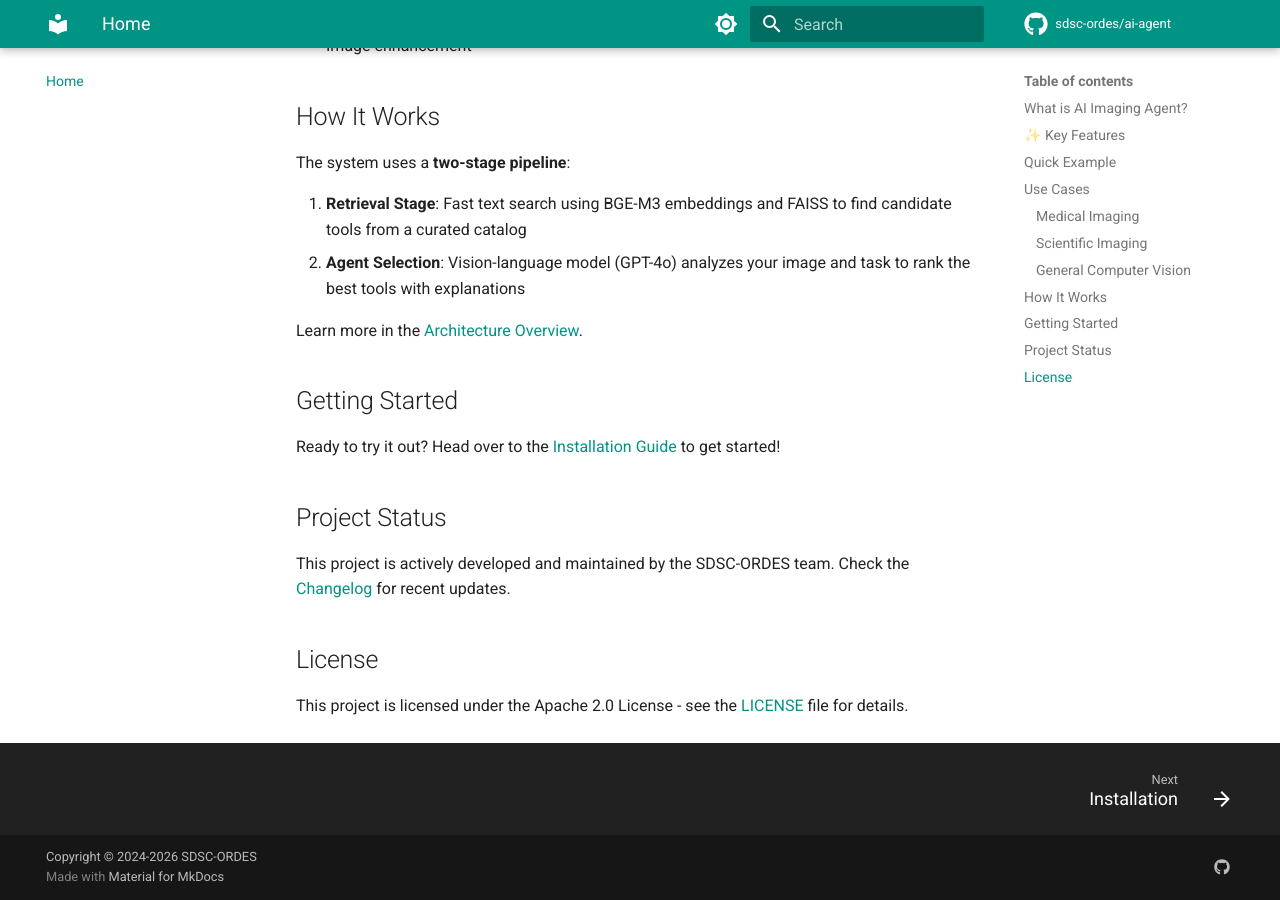
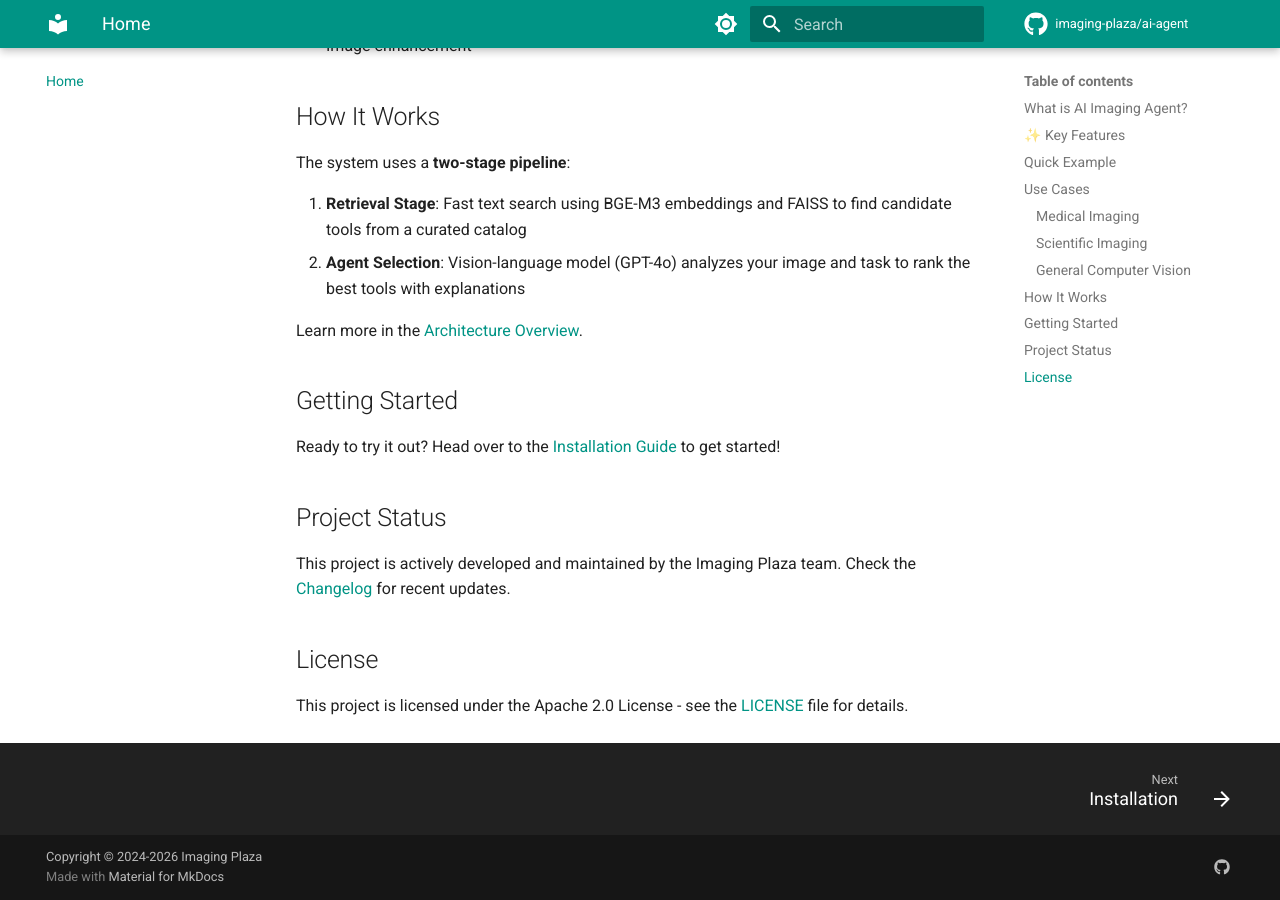
Before and after one commit to Imaging-Plaza/ai-agent, an MkDocs documentation site: the page built from docs/index.md, in a window 1280 px wide and 900 px high, scrolled down 1844 px. Built offline with MkDocs 1.6.1 and Material for MkDocs 9.7.7, drawn with Linux system fonts in a browser that asks for light colours; comment, search, counter and statistics services are not loaded.

Commit message:
renamed to imaging-plaza

```diff
--- a/docs/index.md
+++ b/docs/index.md
@@ -3,7 +3,7 @@
 **An intelligent RAG + AI agent system that helps users discover the right imaging software for their images and tasks.**
 
 [![Python 3.10+](https://img.shields.io/badge/python-3.10+-blue.svg)](https://www.python.org/downloads/)
-[![License: Apache 2.0](https://img.shields.io/badge/License-Apache%202.0-blue.svg)](https://github.com/sdsc-ordes/ai-agent/blob/main/LICENSE)
+[![License: Apache 2.0](https://img.shields.io/badge/License-Apache%202.0-blue.svg)](https://github.com/imaging-plaza/ai-agent/blob/main/LICENSE)
 
 ---
 
@@ -70,8 +70,8 @@ Ready to try it out? Head over to the [Installation Guide](getting-started/insta
 
 ## Project Status
 
-This project is actively developed and maintained by the SDSC-ORDES team. Check the [Changelog](reference/changelog.md) for recent updates.
+This project is actively developed and maintained by the Imaging Plaza team. Check the [Changelog](reference/changelog.md) for recent updates.
 
 ## License
 
-This project is licensed under the Apache 2.0 License - see the [LICENSE](https://github.com/sdsc-ordes/ai-agent/blob/main/LICENSE) file for details.
+This project is licensed under the Apache 2.0 License - see the [LICENSE](https://github.com/imaging-plaza/ai-agent/blob/main/LICENSE) file for details.
--- a/mkdocs.yml
+++ b/mkdocs.yml
@@ -1,10 +1,10 @@
 site_name: AI Imaging Agent
 site_description: Intelligent RAG + AI agent for discovering imaging software
-site_author: SDSC-ORDES
-site_url: https://sdsc-ordes.github.io/ai-agent/
+site_author: Imaging Plaza
+site_url: https://imaging-plaza.github.io/ai-agent/
 
-repo_name: sdsc-ordes/ai-agent
-repo_url: https://github.com/sdsc-ordes/ai-agent
+repo_name: imaging-plaza/ai-agent
+repo_url: https://github.com/imaging-plaza/ai-agent
 edit_uri: edit/main/docs/
 
 theme:
@@ -102,6 +102,6 @@ nav:
 extra:
   social:
     - icon: fontawesome/brands/github
-      link: https://github.com/sdsc-ordes/ai-agent
+      link: https://github.com/imaging-plaza/ai-agent
 
-copyright: Copyright &copy; 2024-2026 SDSC-ORDES
+copyright: Copyright &copy; 2024-2026 Imaging Plaza
```
Also changed, not shown: docs/getting-started/installation.md (+1 -1 lines), docs/reference/changelog.md (+2 -2 lines).
